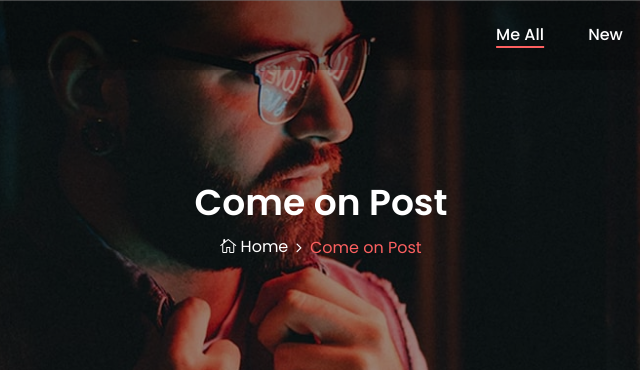
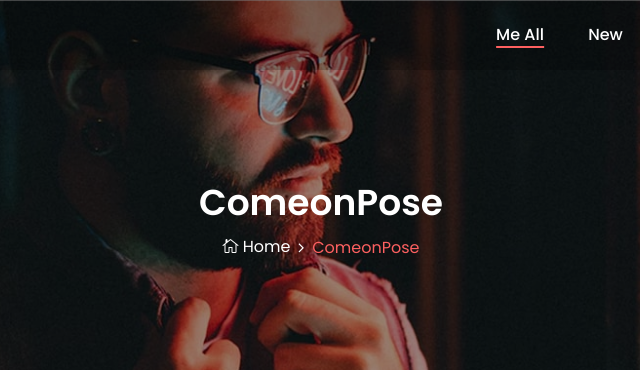
Before and after one commit to Emmalytl/estheryute, a website: page gallery.html in a window 1280 px wide. Shown: the top 372 px of the page, 319-959 px from the left. Drawn offline with Linux system fonts and the light colour scheme.

Commit message:
Update gallery.html

```diff
--- a/gallery.html
+++ b/gallery.html
@@ -72,11 +72,11 @@
             <div class="row h-100 align-items-center">
                 <div class="col-12">
                     <div class="breadcrumb-content text-center">
-                        <h2 class="page-title">Come on Post</h2>
+                        <h2 class="page-title">ComeonPose</h2>
                         <nav aria-label="breadcrumb">
                             <ol class="breadcrumb justify-content-center">
                                 <li class="breadcrumb-item"><a href="index.html"><i class="icon_house_alt"></i> Home</a></li>
-                                <li class="breadcrumb-item active" aria-current="page">Come on Post</li>
+                                <li class="breadcrumb-item active" aria-current="page">ComeonPose</li>
                             </ol>
                         </nav>
                     </div>
```
